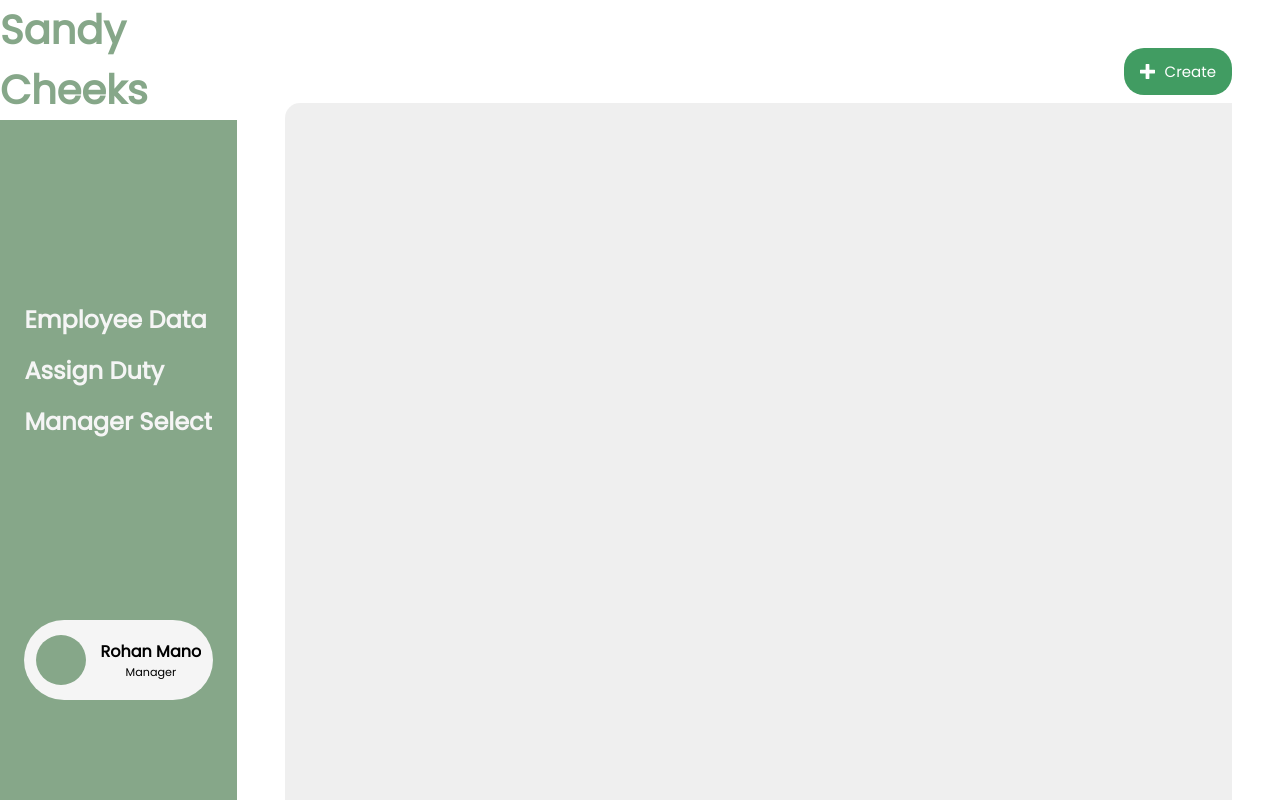
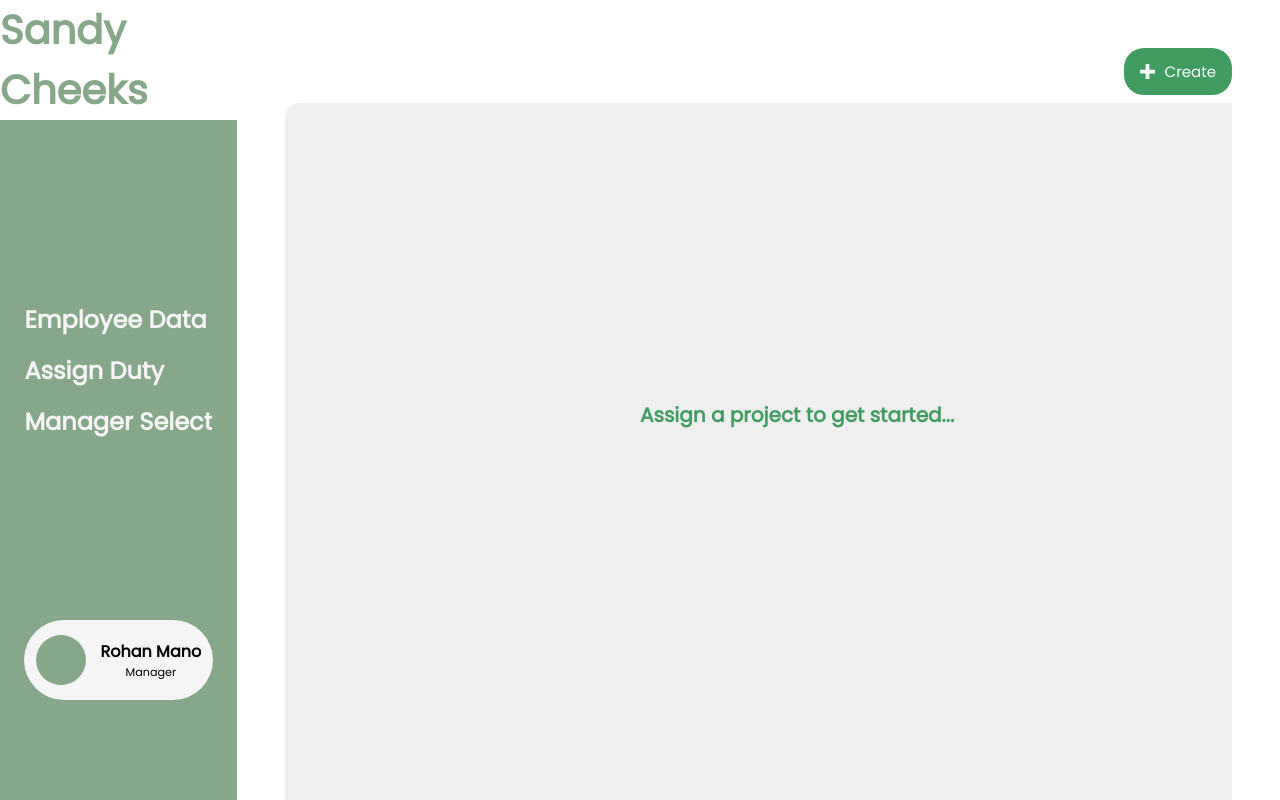
Before and after one commit to Wavebrakers-limited/employee_management, a React (Vite) app: page /dashboard in a window 1280 px wide. Built offline with nearby package versions, Linux system fonts and the light colour scheme.

Commit message:
assign task completed

```diff
--- a/src/Pages/AssignTask/assignTask.jsx
+++ b/src/Pages/AssignTask/assignTask.jsx
@@ -21,6 +21,15 @@ const style = {
   p: 4,
 };
 
+const titlestyle={
+position: 'absolute',
+top: '50%',
+left: '50%',
+color: '#419c62',
+fontSize: '20px',
+fontWeight: '700',
+}
+
 export default function AssignTask() {
   const { isOpen, onOpen, onClose } = useDisclosure();
   const [title, setTitle] = useState('');
@@ -37,11 +46,11 @@ export default function AssignTask() {
     localStorage.setItem('projects', JSON.stringify(storedProjects));
     onClose();
   };
-  const deleteProject = (index) => {
-    const updatedProjects = [...projects];
-    updatedProjects.splice(index, 1);
-    setProjects(updatedProjects);
-  };
+  // const deleteProject = (index) => {
+  //   const updatedProjects = [...projects];
+  //   updatedProjects.splice(index, 1);
+  //   setProjects(updatedProjects);
+  // };
 
   return (
     <div className={styles.assignTask}>
@@ -51,11 +60,14 @@ export default function AssignTask() {
         </button>
       </div>
       <div className={styles.Container}>
-        {projects.map((project, index) => (
-          <Card key={index} {...project} />
-          // <button onClick={() => deleteProject(index)}>Delete</button>
-        ))}
-      </div>
+  {projects && projects.length > 0 ? (
+    projects.map((project, index) => (
+      <Card key={index} {...project} />
+    ))
+  ) : (
+    <div style={titlestyle}>Assign a project to get started...</div>
+  )}
+</div>
       <Modal open={isOpen} onClose={onClose} aria-labelledby="modal-modal-title" aria-describedby="modal-modal-description">
         <Box sx={style}>
           <Typography variant="h6" component="h2">
--- a/src/Pages/AssignTask/assignTask.module.css
+++ b/src/Pages/AssignTask/assignTask.module.css
@@ -33,4 +33,5 @@
     display: grid;
     grid-template-columns: repeat(3,1fr);
     gap: 1rem;
+
 }
```
